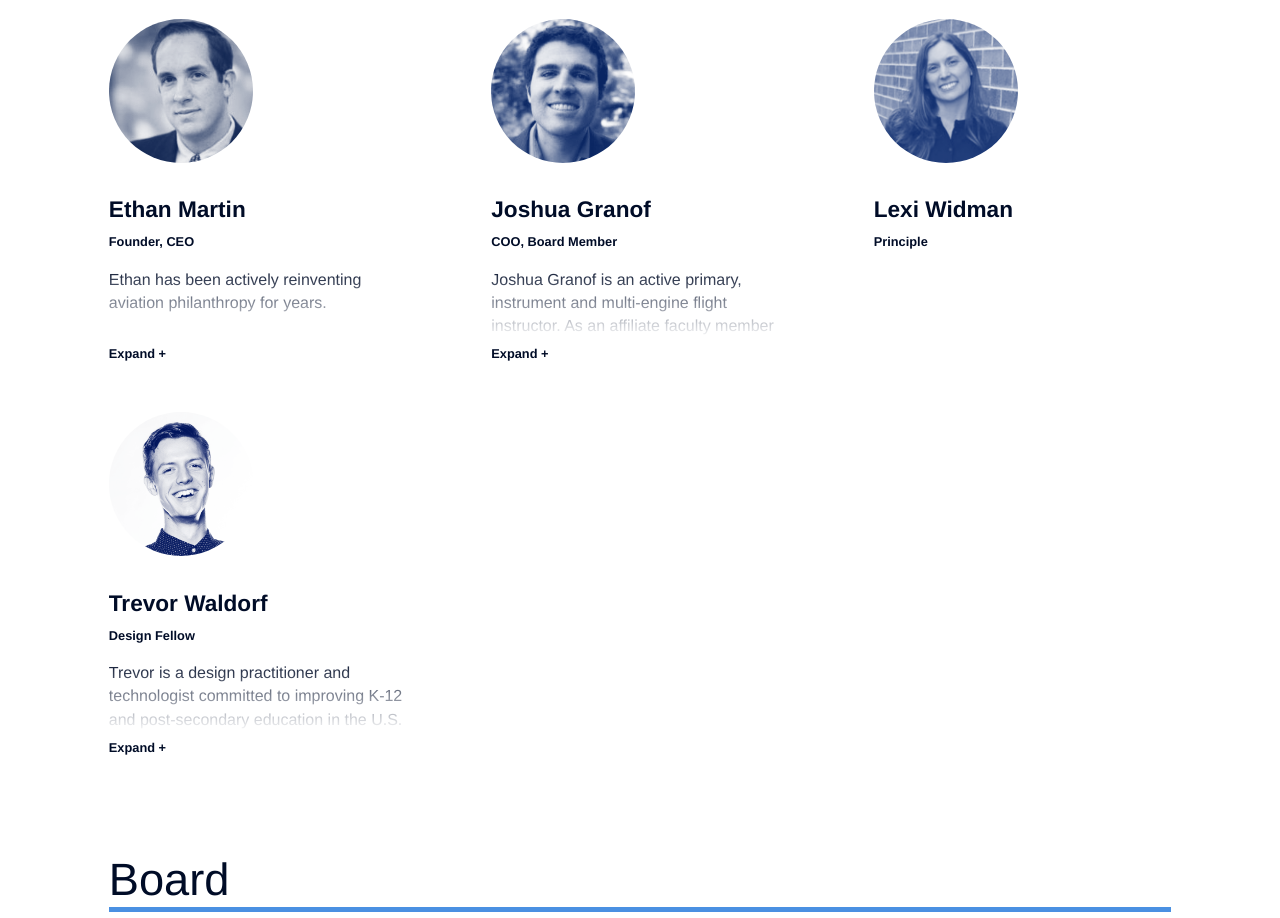
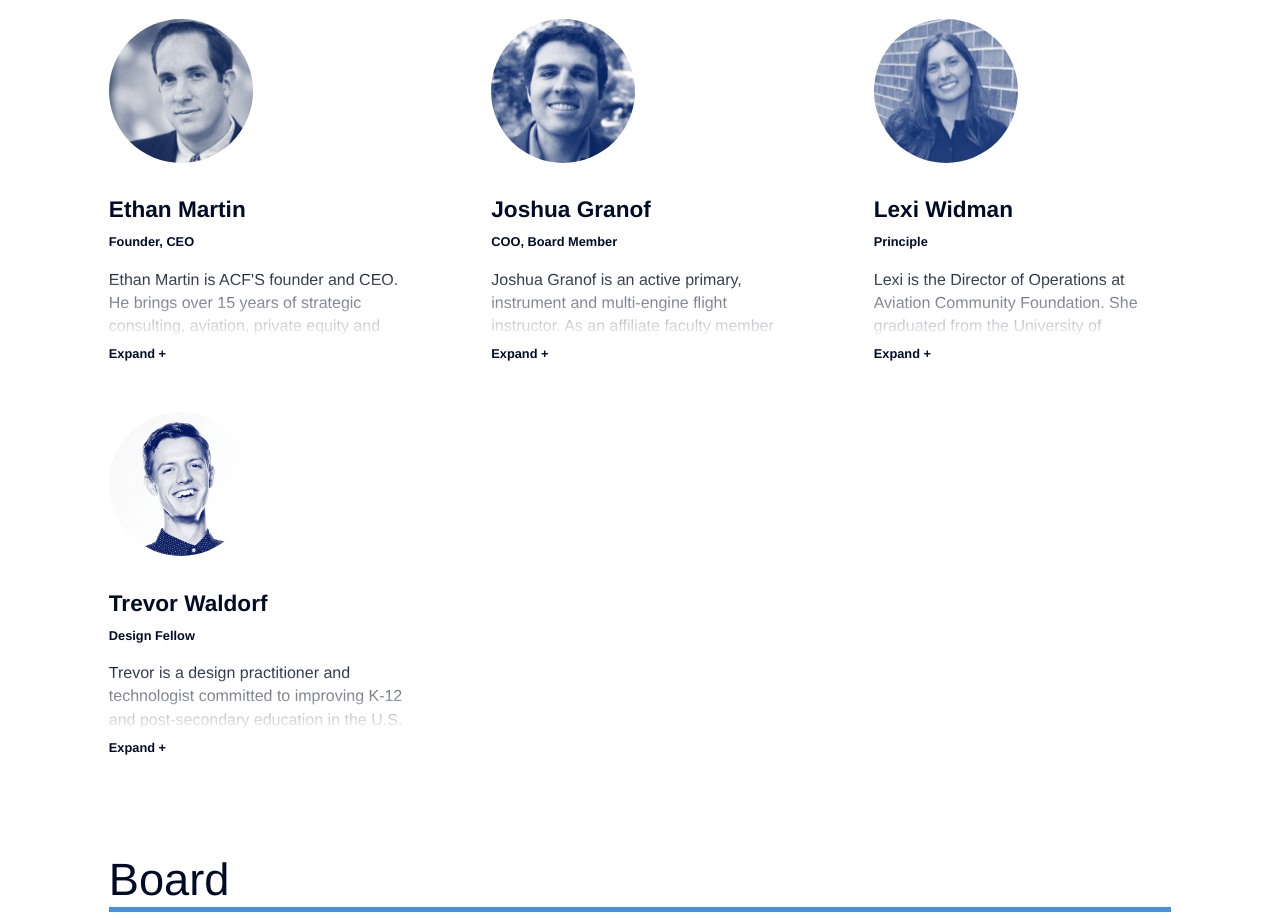
Before and after one commit to twaldorf/acf2017, a website: page team.html in a window 1280 px wide. Shown: the part 667-1585 px from the top of the page. Drawn offline with Linux system fonts and the light colour scheme.

Commit message:
add team bios

```diff
--- a/team.html
+++ b/team.html
@@ -48,7 +48,8 @@
               <span>Founder, CEO</span>
               <div class="collapsed">
                 <p>
-                Ethan has been actively reinventing aviation philanthropy for years.</p>
+                  Ethan Martin is ACF'S founder and CEO. He brings over 15 years of strategic consulting, aviation, private equity and board (for-profit and nonprofit) leadership experience.  He is passionate about the power of aviation education to transform lives and enjoys mentoring great leaders.  His consulting business, PFD Group, Inc. has a track record of helping entrepreneurs build high performing teams, grow their companies and give back to their communities.</p>
+                  <p>Mr. Martin earned his BA in economics from Carleton College and his MBA from the Tuck School of Business at Dartmouth College. He is an active primary, instrument and multi-engine flight instructor with over 1,500 hours of flight time. He has spent the last 25+ years growing the aviation community. From serving as the youngest Field Representative of EAA’s Young Eagles program in 1992 to advising Barrington Irving in his record breaking 2007 round-the- world flight, Mr. Martin has helped introduce thousands of young people to aviation.</p>
                 <span class="expand">Expand +</span>
               </div>
             </div>
@@ -67,6 +68,10 @@
             <img src="img/profiles/lexi.png" alt="">
             <span>Lexi Widman</span>
             <span>Principle</span>
+            <div class="collapsed">
+              <p class="">Lexi is the Director of Operations at Aviation Community Foundation. She graduated from the University of Connecticut with a bachelor’s degree in Cultural Anthropology. She has spent her entire career dedicated to youth and education while working with a variety of local and international non-profit organizations.</p><p> When Lexi is not working on programming, organizing various items or submitting grants at the Aviation Community Foundation she can be found exploring playgrounds, touring museums or camping with her two very active sons.<p>
+              <span class="expand">Expand +</span>
+            </div>
           </li>
           <li>
             <img src="img/profiles/trevor.png" alt="">
```
